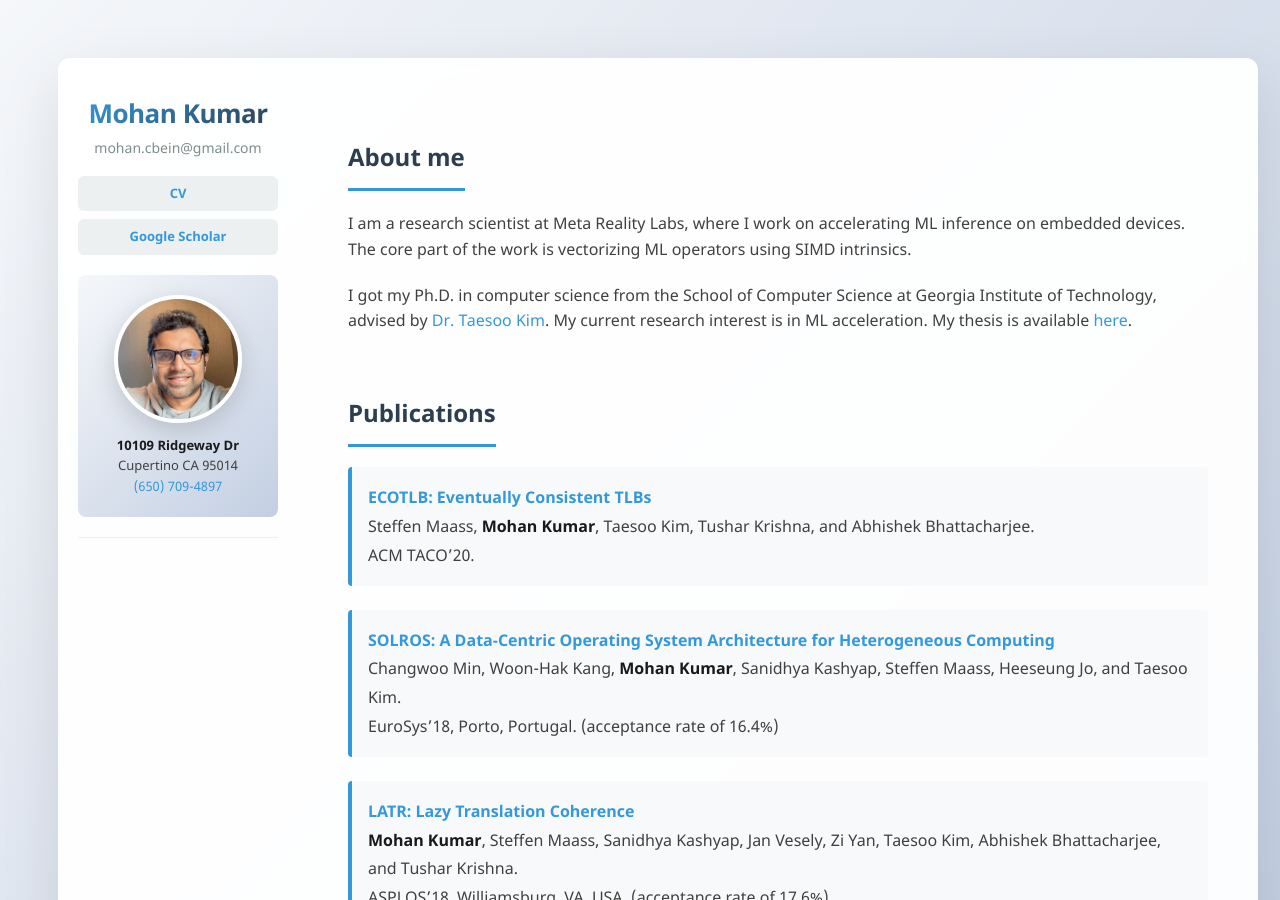
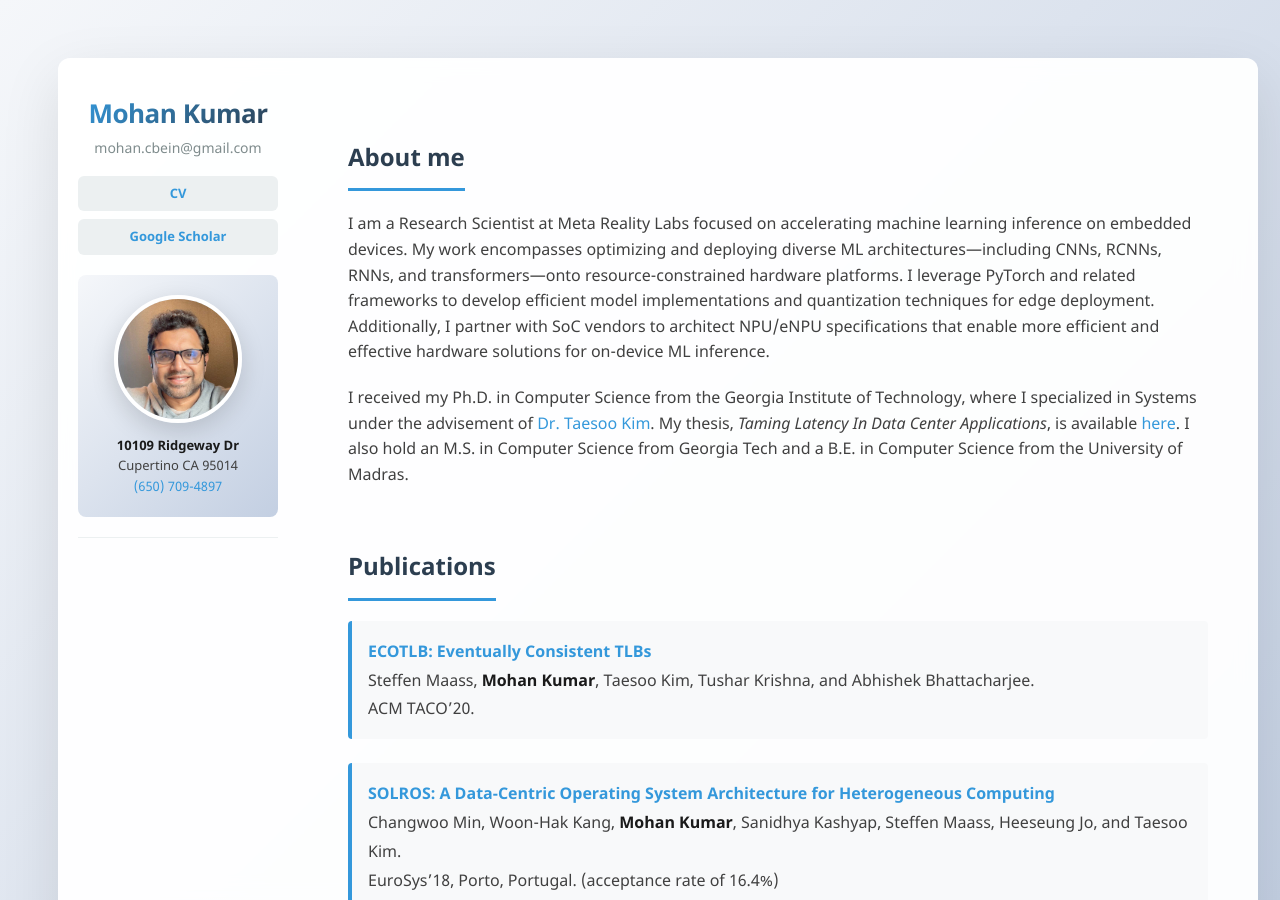
Before and after one commit to mohankku/mohankku.github.io, a Jekyll site: the page built from index.md, in a window 1280 px wide and 900 px high. Built offline with Jekyll 4.4.1, drawn with Linux system fonts in a browser that asks for light colours.

Commit message:
Rewrite About Me section from CV

```diff
--- a/index.md
+++ b/index.md
@@ -5,9 +5,9 @@ title: Home
 
 ## About me
 
-I am a research scientist at Meta Reality Labs, where I work on accelerating ML inference on embedded devices. The core part of the work is vectorizing ML operators using SIMD intrinsics.
+I am a Research Scientist at Meta Reality Labs focused on accelerating machine learning inference on embedded devices. My work encompasses optimizing and deploying diverse ML architectures—including CNNs, RCNNs, RNNs, and transformers—onto resource-constrained hardware platforms. I leverage PyTorch and related frameworks to develop efficient model implementations and quantization techniques for edge deployment. Additionally, I partner with SoC vendors to architect NPU/eNPU specifications that enable more efficient and effective hardware solutions for on-device ML inference.
 
-I got my Ph.D. in computer science from the School of Computer Science at Georgia Institute of Technology, advised by [Dr. Taesoo Kim](https://taesoo.kim/). My current research interest is in ML acceleration. My thesis is available [here](https://smartech.gatech.edu/handle/1853/61693).
+I received my Ph.D. in Computer Science from the Georgia Institute of Technology, where I specialized in Systems under the advisement of [Dr. Taesoo Kim](https://taesoo.kim/). My thesis, *Taming Latency In Data Center Applications*, is available [here](https://smartech.gatech.edu/handle/1853/61693). I also hold an M.S. in Computer Science from Georgia Tech and a B.E. in Computer Science from the University of Madras.
 
 ## Publications
 
```
